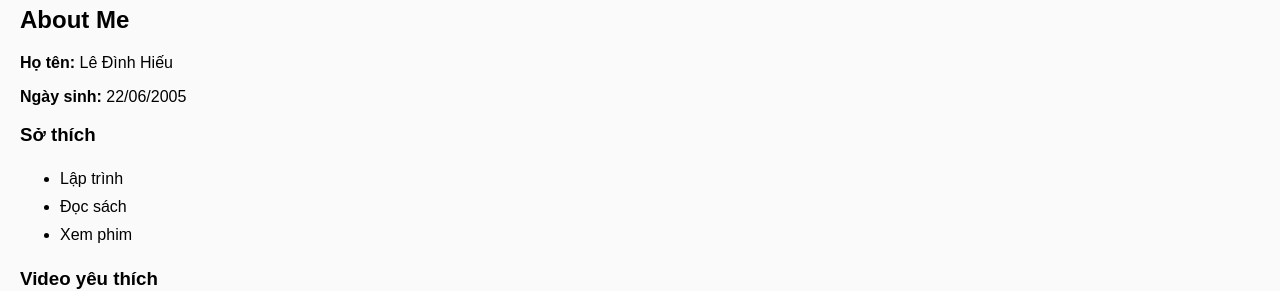
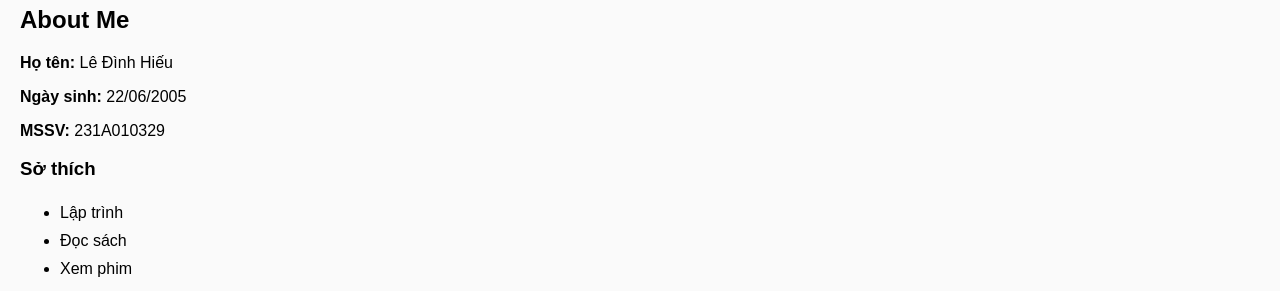
Before and after one commit to ledinhhieu3737-pixel/THI2_THW_231A010329, a plain HTML site: page index.html in a window 1280 px wide. Shown: the part 1300-1591 px from the top of the page. Drawn offline with Linux system fonts and the light colour scheme.

Commit message:
Add files via upload

```diff
--- a/index.html
+++ b/index.html
@@ -147,6 +147,7 @@
     <h2>About Me</h2>
     <p><strong>Họ tên:</strong> Lê Đình Hiếu</p>
     <p><strong>Ngày sinh:</strong> 22/06/2005</p>
+    <p><strong>MSSV:</strong> 231A010329</p>
 
     <h3>Sở thích</h3>
     <ul id="hobbyList">
```
